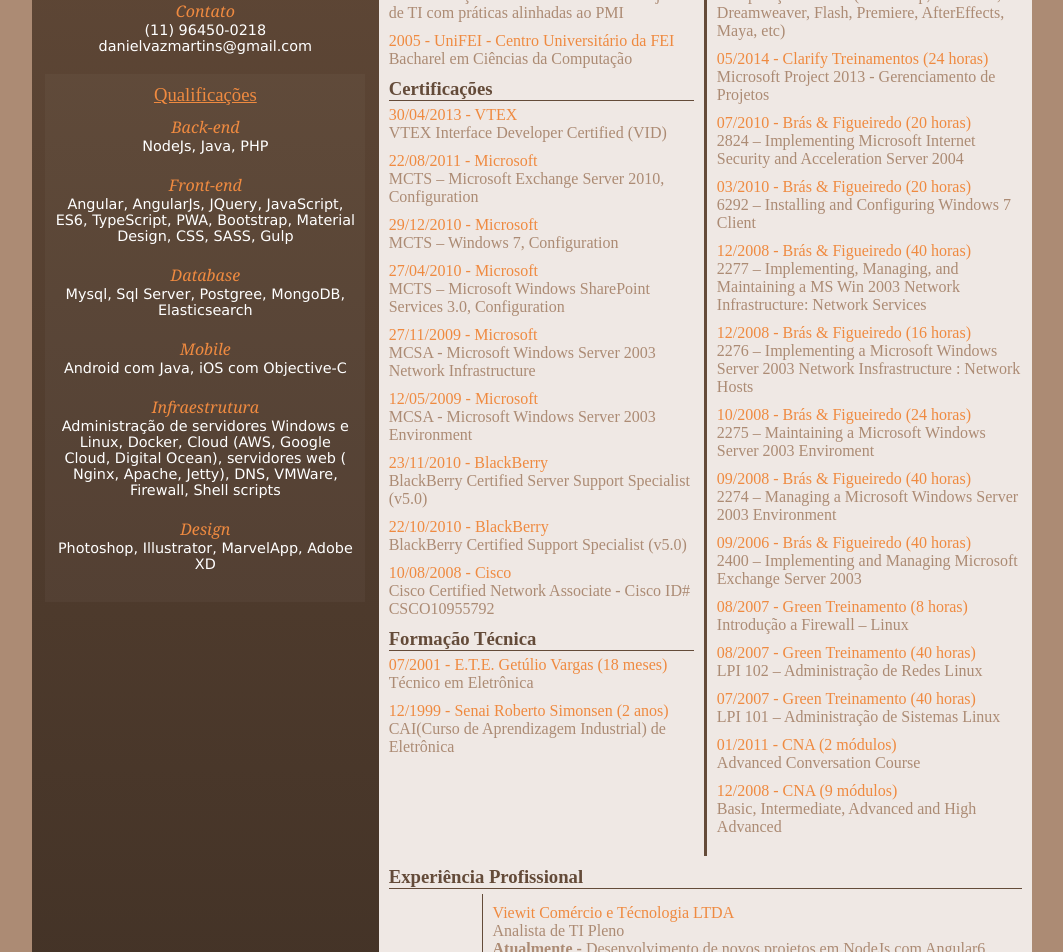
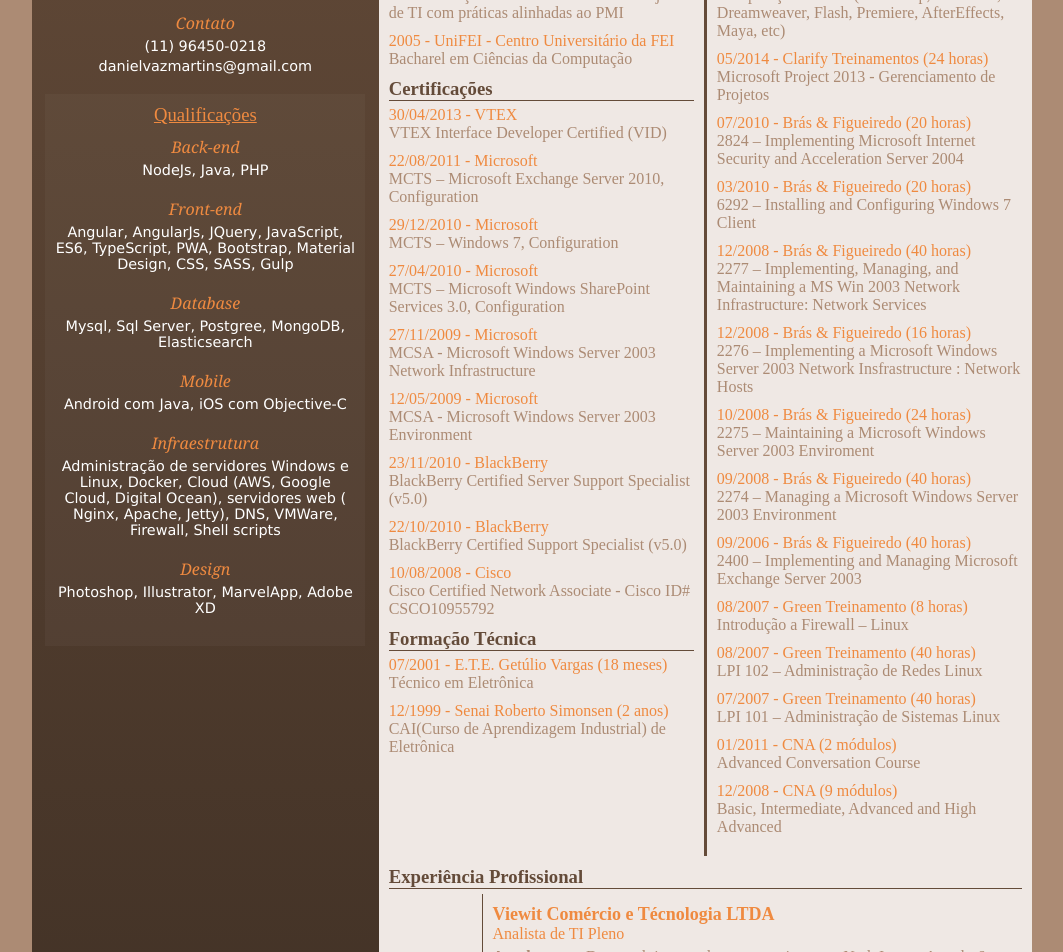
Before and after one commit to danielvazmartins/mysite, an Angular app in the folder resume/: page / in a window 1280 px wide. Shown: the part 380-1332 px from the top of the page, without its empty margins (108-1171 px from the left). Built offline with nearby package versions, Linux system fonts and the light colour scheme.

Commit message:
atualizando cv rozana

```diff
--- a/resume/src/app/resume/data-group/data-group.component.scss
+++ b/resume/src/app/resume/data-group/data-group.component.scss
@@ -14,5 +14,6 @@
         -webkit-font-smoothing: antialiased;
         font-family: Verdana, Geneva, Tahoma, sans-serif;
         font-size: 0.9em;
+        margin-top: 4px;
     }
 }
--- a/resume/src/app/resume/experience-group/experience-group.component.html
+++ b/resume/src/app/resume/experience-group/experience-group.component.html
@@ -7,8 +7,8 @@
     </ng-container>
   </div>
   <div class="col right">
-      <label>{{title}}</label>
-      <span>{{subTitle}}</span>
+      <label class="title">{{title}}</label>
+      <label class="sub-title">{{subTitle}}</label>
       <span [innerHTML]="data"></span>
       <span *ngFor="let line of dataLines" [innerHTML]="line"></span>
   </div>
--- a/resume/src/app/resume/experience-group/experience-group.component.scss
+++ b/resume/src/app/resume/experience-group/experience-group.component.scss
@@ -24,6 +24,15 @@
     label {
         display: block;
         color: #EF8A40;
+
+        &.title {
+            font-weight: bold;
+            font-size: 18px;
+        }
+
+        &.sub-title {
+            margin-bottom: 5px;
+        }
     }
     span {
         display: block;
--- a/resume/src/app/resume/resume.component.html
+++ b/resume/src/app/resume/resume.component.html
@@ -5,13 +5,12 @@
     </div>
     <div class="box-resume">
       <div class="sidebar">
-          <!-- <div class="perfil"></div> -->
           <div class="perfil-img">
             <img [src]="resume.foto">
           </div>
           <app-data-group *ngIf="resume.dateOfBirth" title="Data de nascimento" [data]="resume.dateOfBirth"></app-data-group>
           <app-data-group *ngIf="resume.address" title="Endereço" [dataLines]="[resume.address.line1, resume.address.line2]"></app-data-group>
-          <app-data-group *ngIf="resume.mobile || resume.email" title="Contato" [dataLines]="[resume.mobile, resume.email]"></app-data-group>
+          <app-data-group *ngIf="resume.mobile || resume.email" title="Contato" [dataLines]="[resume.mobile, resume.mobile2, resume.email]"></app-data-group>
           <div class="box-skills" *ngIf="resume.skills">
               <h3>Qualificações</h3>
               <app-data-group *ngFor="let skill of resume.skills" [title]="skill.type" [dataWords]="skill.skills"></app-data-group>
--- a/resume/src/app/shared/mocks/resumes.mock.ts
+++ b/resume/src/app/shared/mocks/resumes.mock.ts
@@ -2,7 +2,7 @@
     resumes: [
         {
             name: 'Daniel Vaz Villalobos Martins',
-            foto: '/assets/foto-perfil.png',
+            foto: '/assets/foto-perfil.jpg',
             occupation: 'Analista / Desenvolvedor de Sistemas',
             dateOfBirth: '17/08/1983',
             address: {
@@ -234,7 +234,8 @@
                 line1: "Rua da Paz, 2150 - Chácara Santo Antônio",
                 line2: "Cep 04713-002"
             },
-            mobile: "(11) 96353-7087 / (11) 95787-5649",
+            mobile: "(11) 96353-7087",
+            mobile2: "(11) 95787-5649 (whatsapp)",
             email: "rozanaaquino1@gmail.com",
             skills: [{
                 type: "Idiomas",
@@ -252,7 +253,11 @@
                 dateTo: "Atual",
                 company: "Museu do Futebol",
                 position: "Atendimento ao Client / Monitoria",
-                description: []
+                description: [
+                    "Atendimento ao visitante",
+                    "Suporte e orientação para o visitante ao Museu",
+                    "Vendas de ingressos",
+                    "Controle de planilhas de fechamento diário"]
             }, {
                 dateFrom: "Jun/2018",
                 dateTo: "Dez/2018",
```
Also changed, not shown: resume/src/assets/foto-perfil.jpg (added), resume/src/assets/foto-perfil.png (deleted).
